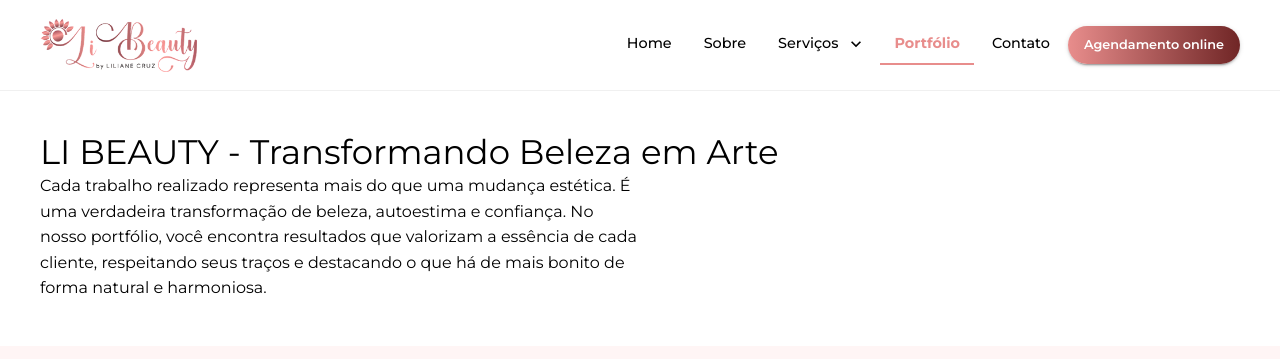
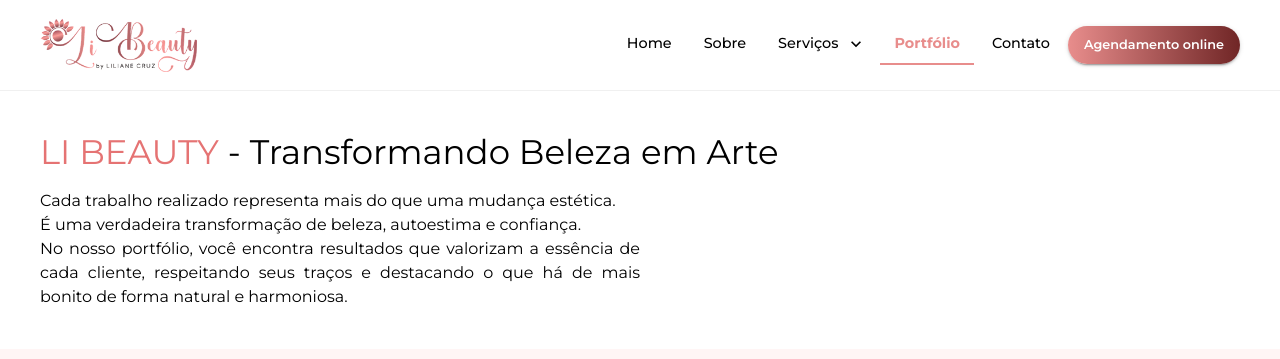
Before and after one commit to Tech-Store-UNI/Li-Beauty, a React (Vite) app: page /portfolio in a window 1280 px wide. Shown: the top 359 px of the page. Built offline with nearby package versions, Linux system fonts and the light colour scheme.

Commit message:
Página de Portfolio atualizada

```diff
--- a/src/components/PortfolioContent/PortfolioContent.tsx
+++ b/src/components/PortfolioContent/PortfolioContent.tsx
@@ -3,24 +3,31 @@ import { Box, Typography } from "@mui/material";
 export const PortfolioContent = () => {
   return (
     <Box sx={{ padding: "40px" }}>
+
+      {/* TÍTULO */}
       <Typography variant="h4">
-        LI BEAUTY - Transformando Beleza em Arte
+        <Box
+          component="span"
+          sx={{
+            color: "#e57373",
+            fontWeight: "normal",
+            textTransform: "uppercase"
+          }}
+        >
+          LI BEAUTY
+        </Box>{" "}
+        - Transformando Beleza em Arte
       </Typography>
 
-      <Typography>
-        <Typography
-  sx={{
-    maxWidth: "600px",
-    lineHeight: 1.6,
-  }}
->
-  Cada trabalho realizado representa mais do que uma mudança estética.
-  É uma verdadeira transformação de beleza, autoestima e confiança.
-  No nosso portfólio, você encontra resultados que valorizam a essência
-  de cada cliente, respeitando seus traços e destacando o que há de mais
-  bonito de forma natural e harmoniosa.
-</Typography>
+      {/* TEXTO EM 5 LINHAS */}
+      <Typography sx={{ mt: 2, textAlign: "justify", maxWidth: "600px" }}>
+        Cada trabalho realizado representa mais do que uma mudança estética. <br />
+        É uma verdadeira transformação de beleza, autoestima e confiança. <br />
+        No nosso portfólio, você encontra resultados que valorizam a essência de cada cliente,
+        respeitando seus traços e destacando o que há de mais bonito
+        de forma natural e harmoniosa.
       </Typography>
+
     </Box>
   );
 };
```
